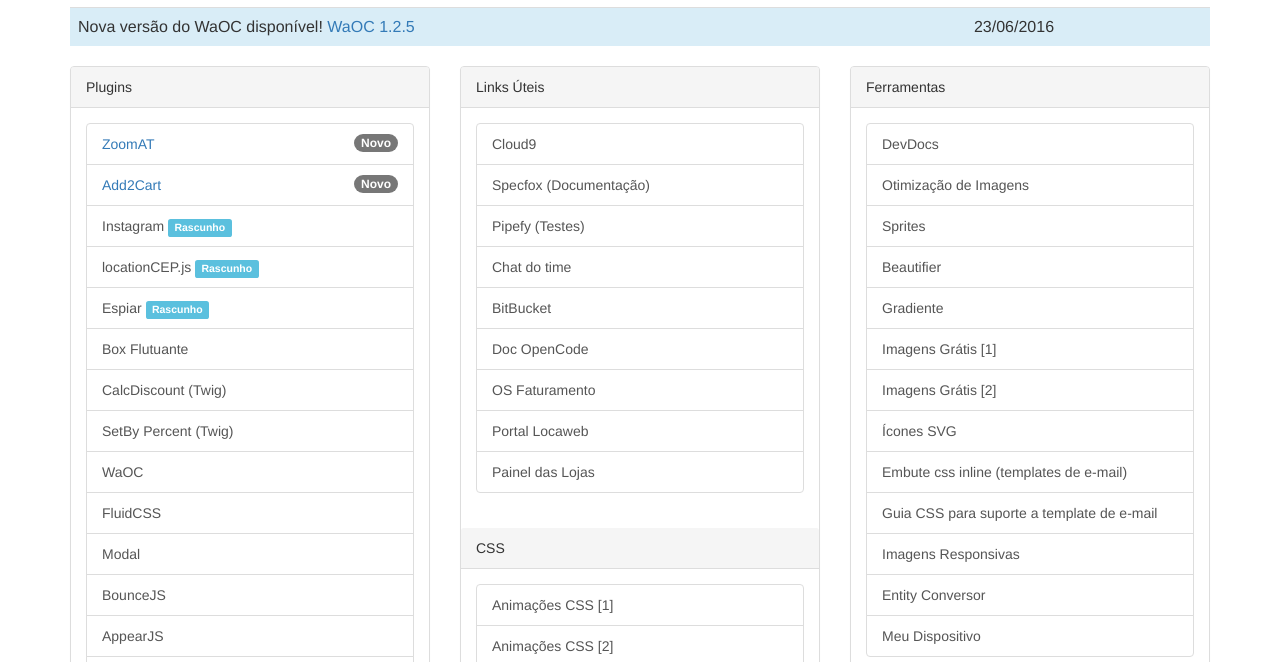
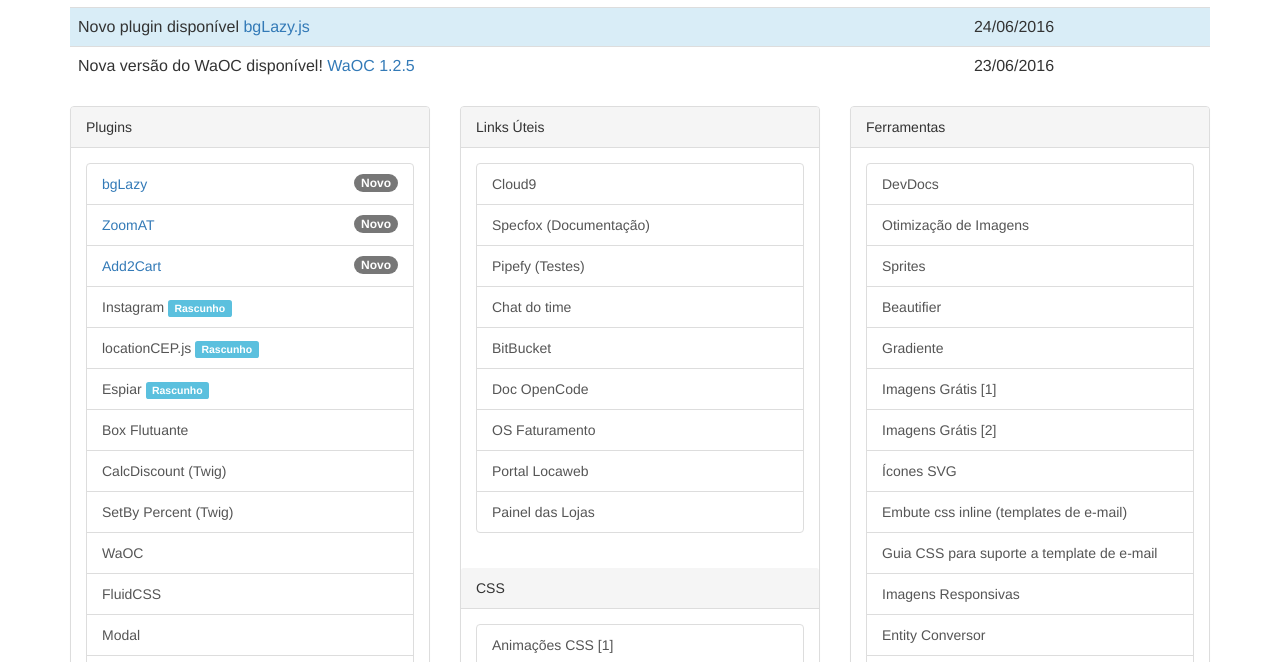
Before and after one commit to agenciatray/homeagencia, a plain HTML site: page index.html in a window 1280 px wide. Shown: the part 135-797 px from the top of the page. Drawn offline with nearby package versions, Linux system fonts and the light colour scheme.

Commit message:
Update index.html

```diff
--- a/index.html
+++ b/index.html
@@ -38,6 +38,10 @@
 		<h1>Novidades</h1>
 		<table class="table table-striped table-hover ">
 			<tr class="info">
+				<td>Novo plugin disponível <a href="https://github.com/agenciatray/Componentes/tree/master/bgLazy">bgLazy.js</a></td>
+				<td>24/06/2016</td>
+			</tr>
+			<tr>
 				<td>Nova versão do WaOC disponível! <a href="https://github.com/WaOC/WaOC-Opencode-Ruby">WaOC 1.2.5</a></td>
 				<td>23/06/2016</td>
 			</tr>
@@ -51,6 +55,10 @@
 		            <div class="panel-heading">Plugins</div>
 		            <div class="panel-body">
 		                <div class="list-group">
+		                	<li class="list-group-item">
+				    		<span class="badge">Novo</span>
+				    		<a href="https://github.com/agenciatray/Componentes/tree/master/bgLazy">bgLazy</a>
+					</li>
 		                	<li class="list-group-item">
 				    		<span class="badge">Novo</span>
 				    		<a href="https://github.com/agenciatray/Componentes/tree/master/ZoomAT">ZoomAT</a>
```
Lines whose indentation alone changed are shown as unchanged.
